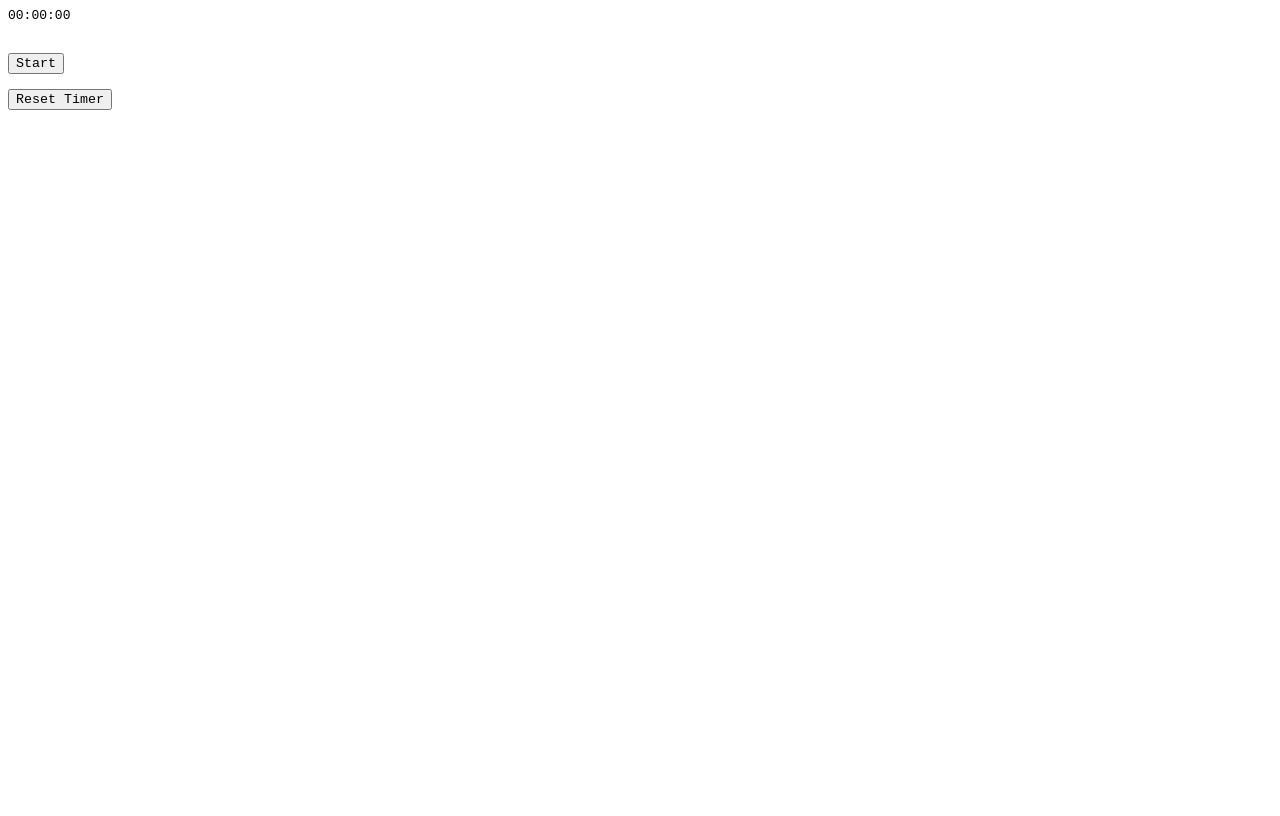
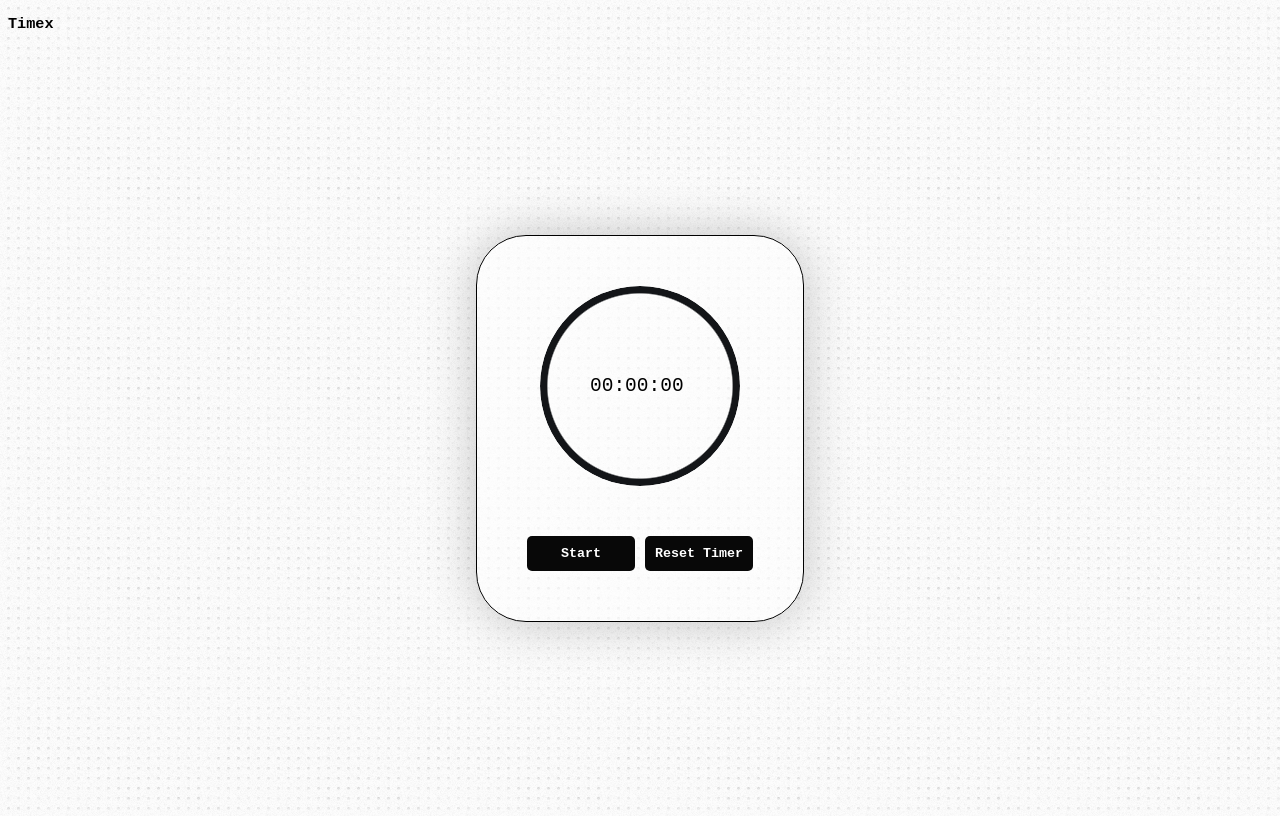
Before and after one commit to Anurag8484/dev-projects, a React (Vite) app in the folder timerApp-reactBasic/: page / in a window 1280 px wide. Built offline with nearby package versions, Linux system fonts and the light colour scheme.

Commit message:
frontend Complete

```diff
--- a/timerApp-reactBasic/src/App.css
+++ b/timerApp-reactBasic/src/App.css
@@ -1,5 +1,95 @@
 .container input{
   width: 20px;
-  margin: 9px;
+  /* margin: 9px; */
   padding: 5px;
+
 }
+
+.container{
+  padding: 0px;
+  display: flex;
+  align-items: center;
+  justify-content: center;
+  height: 95vh;
+}
+
+
+.timerContainer{
+  display: flex;
+  flex-direction: column;
+  /* justify-content: center; */
+  align-items: center;
+  gap: 50px;
+  padding: 50px;
+  background-color: #ffffff8f;
+  border: 1px solid black;
+  box-shadow: 0 0 50px #00000039;
+
+  border-radius: 50px;
+
+
+}
+
+.timerWrapper {
+  position: relative;
+  width: 200px;
+  height: 200px;
+}
+
+.timerWrapper::before{
+  content: '';
+  position: absolute;
+  top: 0;
+  left: 0;
+  right: 0;
+  bottom: 0;
+  border-radius: 50%;
+  background: conic-gradient(#2a6f9d var(--progress, 0%), #131518 0);
+  -webkit-mask: radial-gradient(transparent 65%, black 66%);
+  mask: radial-gradient(transparent 65%, black 66%);
+  z-index: 1;
+  transition: background 5.5s linear;
+}
+
+.timer {
+  position: absolute;
+  top: 50%;
+  left: 75%;
+  transform: translate(-50%, -50%);
+  font-size: 1.5rem;
+  z-index: 2;
+  /* background: white; */
+  padding: 10px 20px;
+  border-radius: 10px;
+  width: 200px;
+  /* border: 1px solid green; */
+}
+
+.buttons{
+
+  display: grid;
+  grid-template-columns: 1fr 1fr;
+  gap: 10px;
+
+}
+
+
+button{
+  padding: 10px;
+  border: none;
+  color: #fff;
+  font-weight: 600;
+  border-radius: 5px;
+  background-color: #080808;
+  transition: 0.3s;
+}
+
+
+button:hover{
+
+  transform: scale(1.1);
+  cursor: pointer;
+  /* background-color: #080808c5; */
+  text-shadow: 0 0 15px #fff;
+
+}
--- a/timerApp-reactBasic/src/App.jsx
+++ b/timerApp-reactBasic/src/App.jsx
@@ -7,6 +7,7 @@ function App(){
 
   return(
     <>
+    <h3>Timex</h3>
     <Timer />
     </>
   )
--- a/timerApp-reactBasic/src/components/Timer.jsx
+++ b/timerApp-reactBasic/src/components/Timer.jsx
@@ -1,58 +1,69 @@
 import { useState, useEffect } from "react";
 import { calculateTime, formatTime } from "../utils/auxilaryFunctions";
 
-export const Timer = () =>{
-
+export const Timer = () => {
   const [time, setTime] = useState(0);
-    const [isRunning,setIsRunning] = useState(false);
-    const[editState, setEditState] = useState({field: null, value: ''})
+  const [isRunning, setIsRunning] = useState(false);
+  const [editState, setEditState] = useState({ field: null, value: "" });
+  const [initialTime, setInitialTime] = useState(0);
 
   useEffect(()=>{
+    const progress = initialTime > 0 ? (time/initialTime)*100 : 0;
+    document.documentElement.style.setProperty('--progress',`${progress}%`);
+  },[time,initialTime])
+
+  useEffect(() => {
     let interval = null;
-        if (isRunning && time > 0){
-            interval = setInterval(()=>{
-                setTime((prevTime)=>prevTime-1)
-            },1000);
-        } else if (time===0){
+    if (isRunning && time > 0) {
+      interval = setInterval(() => {
+        setTime((prevTime) => prevTime - 1);
+      }, 1000);
+    } else if (time === 0) {
       setIsRunning(false);
     }
 
-        return ()=>{ if (interval) clearInterval(interval)}
-    },[time,isRunning])
+    return () => {
+      if (interval) clearInterval(interval);
+    };
+  }, [time, isRunning]);
 
-
-    const handleEditField = (field) =>{
-        if (editState.field === field){
-
+  const handleEditField = (field) => {
+    if (editState.field === field) {
       const newTime = {
-                ...formatTime(time),[field]: editState.value.padStart(2,'0')
+        ...formatTime(time),
+        [field]: editState.value.padStart(2, "0"),
       };
 
-            const calculatedTime = calculateTime(newTime.hours,newTime.minutes,newTime.seconds)
+      const calculatedTime = calculateTime(
+        newTime.hours,
+        newTime.minutes,
+        newTime.seconds
+      );
 
-            setTime(calculatedTime)
-            setEditState({field:null, value:''})
-
-        }else{
-            setEditState({field,value : formatTime(time)[field].replace(/^0+/,'')});
-            setIsRunning(false)
-        };
+      setTime(calculatedTime);
+      setInitialTime(calculatedTime);
+      setEditState({ field: null, value: "" });
+    } else {
+      setEditState({
+        field,
+        value: formatTime(time)[field].replace(/^0+/, ""),
+      });
+      setIsRunning(false);
+    }
   };
 
-    const handleInputChange = (event) =>{
-        const value = event.target.value.replace(/\D/g,'').slice(0,2);
-        setEditState((prevState)=>({...prevState,value}))
-    }
+  const handleInputChange = (event) => {
+    const value = event.target.value.replace(/\D/g, "").slice(0, 2);
+    setEditState((prevState) => ({ ...prevState, value }));
+  };
 
-    const {hours, minutes, seconds} = formatTime(time);
-
-
-
-
-
+  const { hours, minutes, seconds } = formatTime(time);
 
   return (
     <div className="container">
+      <div className="timerContainer">
+        <div className="timerWrapper">
+          <div className="timer">
             {editState.field === "hours" ? (
               <input
                 value={editState.value}
@@ -91,18 +102,24 @@ export const Timer = () =>{
             ) : (
               <span onClick={() => handleEditField("seconds")}>{seconds}</span>
             )}
-        <br />
-        <br />
-        <br />
+          </div>
+        </div>
+        <div className="buttons">
           <button onClick={() => setIsRunning(!isRunning)}>
             {isRunning ? "Pause" : "Start"}
           </button>
-        <br />
-        <br />
-        <button onClick={ ()=>{setTime(0); setIsRunning(false);}}>
+
+          <button
+            onClick={() => {
+              setTime(0);
+              setIsRunning(false);
+              setInitialTime(0)
+            }}
+          >
             Reset Timer
           </button>
-        <div></div>
+        </div>
+      </div>
     </div>
   );
-}
+};
--- a/timerApp-reactBasic/src/index.css
+++ b/timerApp-reactBasic/src/index.css
@@ -1,3 +1,8 @@
 *{
   font-family: monospace;
 }
+
+
+body{
+  background-image: url('./assets/image.png');
+}
```
Also changed, not shown: timerApp-reactBasic/src/assets/image.png (added). Lines whose indentation alone changed are shown as unchanged.
